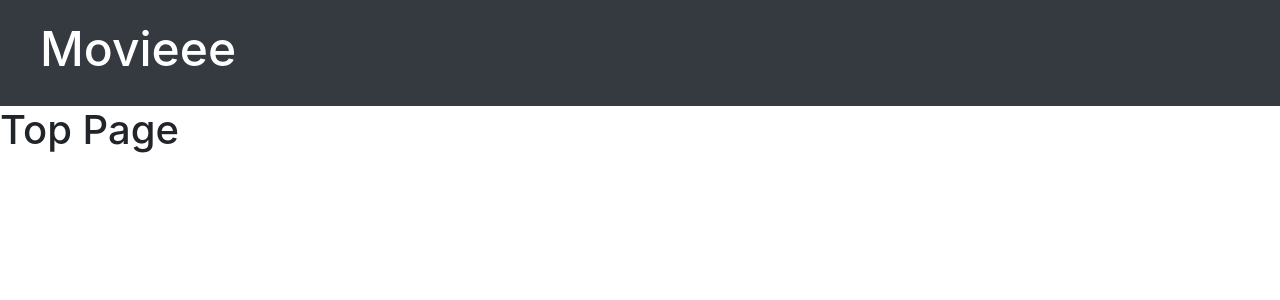
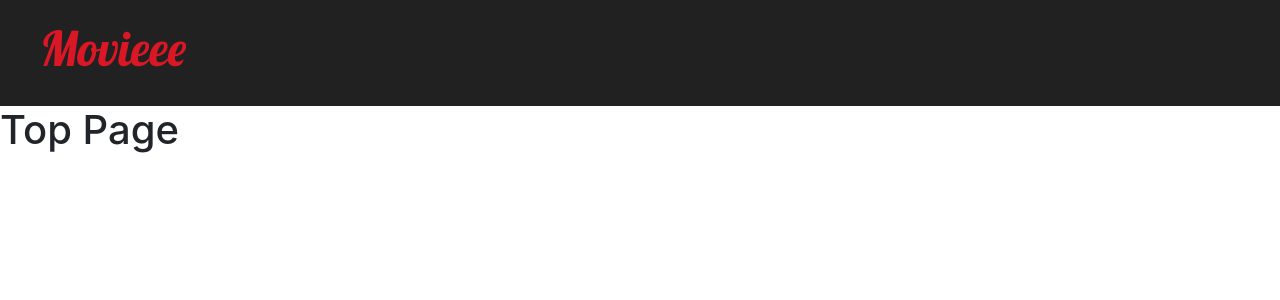
Before and after one commit to candy12t/Movieee, a Django app: page / in a window 1280 px wide. Shown: the top 300 px of the page. Run offline with Django 3.2, Linux system fonts and the light colour scheme; data that the repository does not hold is empty; some libraries are stand-ins or nearby versions.

Commit message:
google-fontの導入

```diff
--- a/movieee/static/css/movieee.css
+++ b/movieee/static/css/movieee.css
@@ -1,15 +1,16 @@
 h1 a {
-  color:#343a40;;
+  color: #212121;
+  font-family: 'Lobster';
 }
 
-.header {
-  background-color: #343a40;
+.header-title {
+  background-color: #212121;
   margin-top: 0;
   padding: 20px 20px 20px 40px;
 }
 
-.header h1, .header h1 a, .header h1 a:visited, .header h1 a:active {
-  color: #ffffff;
+.header-title h1, .header-title h1 a, .header-title h1 a:visited, .header-title h1 a:active {
+  color: #DA1725;
   font-size: 36pt;
   text-decoration: none;
 }
--- a/movieee/templates/movieee/base.html
+++ b/movieee/templates/movieee/base.html
@@ -5,12 +5,15 @@
   <meta charset="UTF-8">
   <title>Movieee</title>
   <link rel="stylesheet" href="https://stackpath.bootstrapcdn.com/bootstrap/4.3.1/css/bootstrap.min.css" integrity="sha384-ggOyR0iXCbMQv3Xipma34MD+dH/1fQ784/j6cY/iJTQUOhcWr7x9JvoRxT2MZw1T" crossorigin="anonymous">
+  <link href="//fonts.googleapis.com/css?family=Lobster&subset=latin,latin-ext" rel="stylesheet" type="text/css">
   <link rel="stylesheet" type="text/css" href="{% static 'css/movieee.css' %}">
 </head>
 <body>
-  <div class="header">
-    <h1><a href="">Movieee</a></h1>
-  </div>
+  <header>
+    <div class="header-title">
+      <h1><a href="">Movieee</a></h1>
+    </div>
+  <header>
   <body>
     {% block content %}
     {% endblock %}
```
